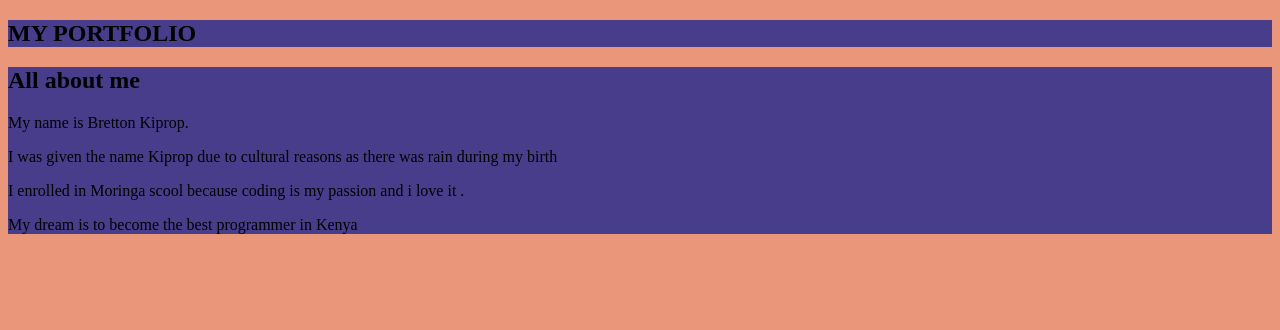
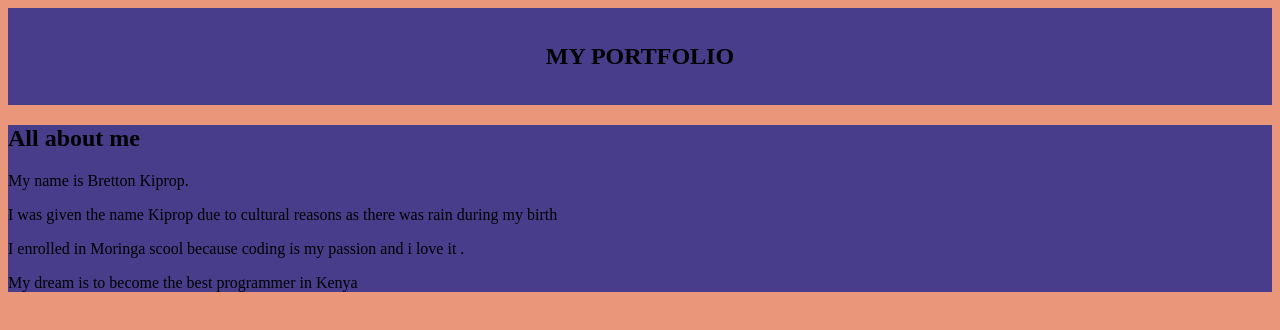
Before and after one commit to BrettonYEGO/my-portfolio, a plain HTML site: page index.html in a window 1280 px wide. Drawn offline with Linux system fonts and the light colour scheme.

Commit message:
added styles in nav

```diff
--- a/CSS/styles.css
+++ b/CSS/styles.css
@@ -4,6 +4,8 @@ body {
 
 .nav1 {
   background-color: darkslateblue;
+  padding: 15px;
+  text-align: center;
 }
 section {
   background-color: darkslateblue;
```
